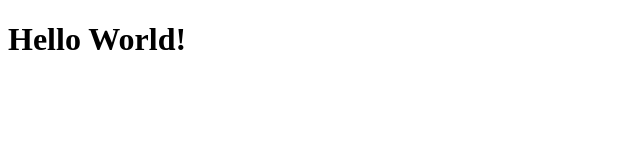
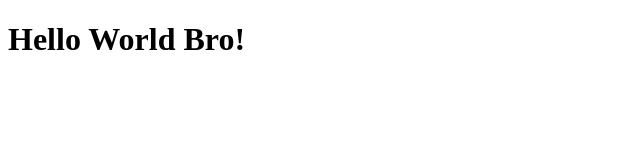
Before and after one commit to muhammadirhamhrp/test_ch1, a plain HTML site: page index.html in a window 1280 px wide. Shown: the whole page, without its empty margins (0-640 px from the left). Drawn offline with Linux system fonts and the light colour scheme.

Commit message:
update wording

```diff
--- a/index.html
+++ b/index.html
@@ -4,6 +4,6 @@
 <title>Test</title>
 </head>
     <body>
-        <h1>Hello World!</h1>
+        <h1>Hello World Bro!</h1>
     </body>
 </html>
```
